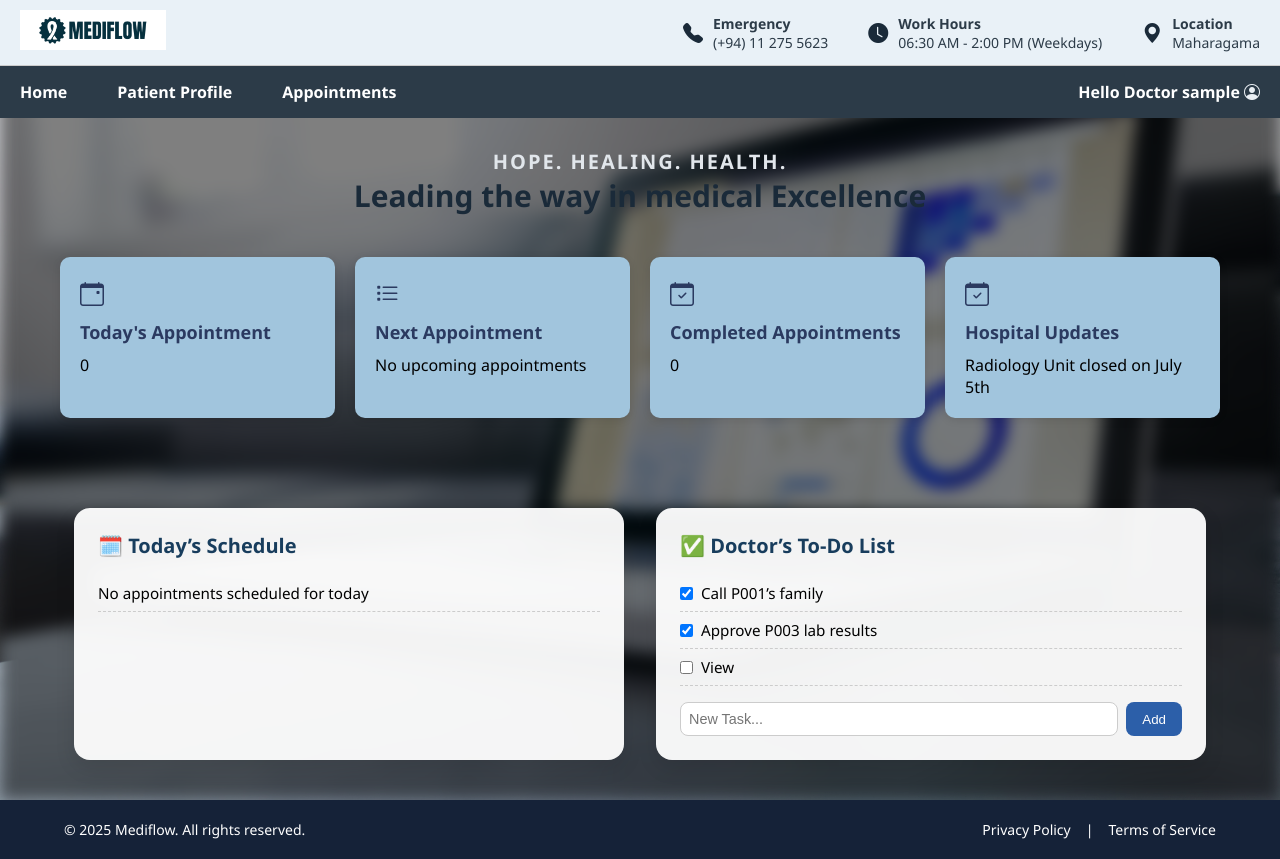
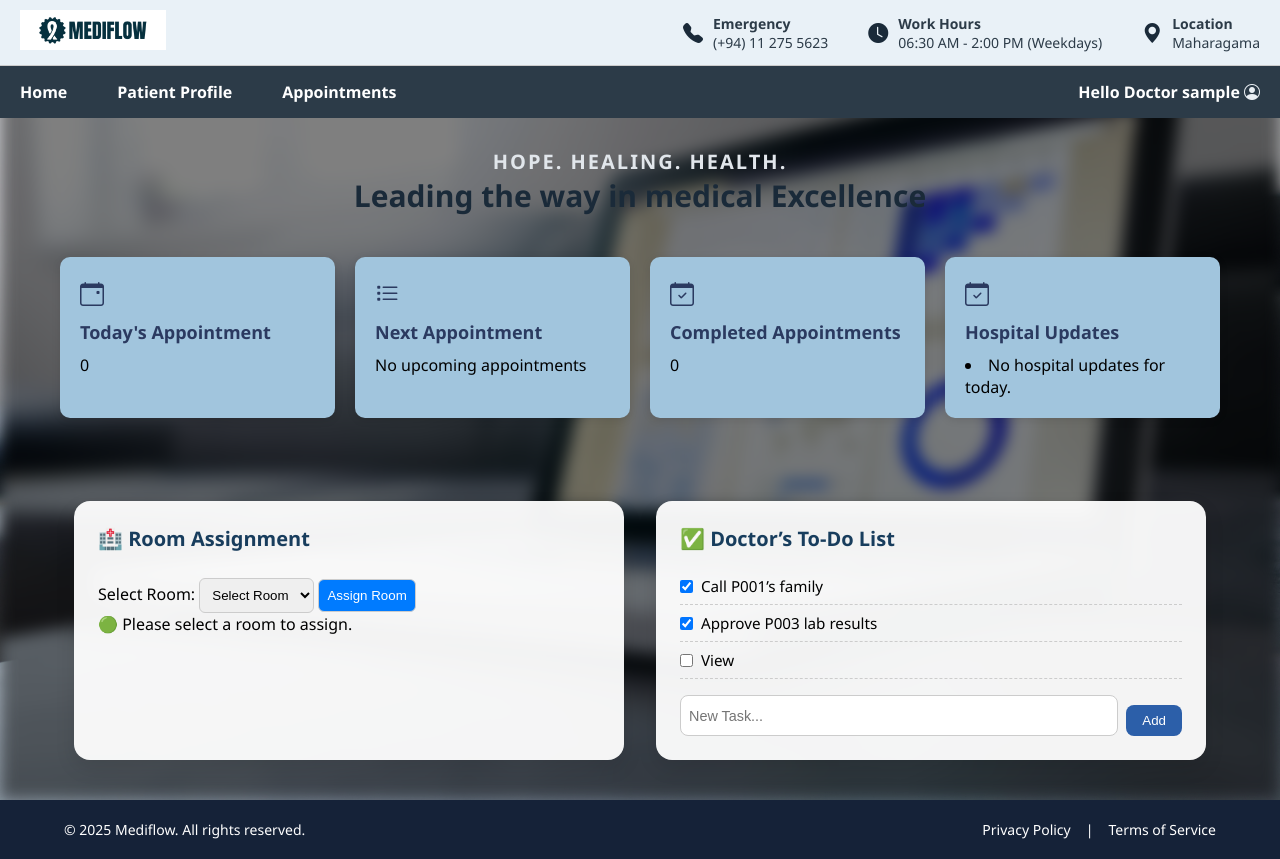
Before and after one commit to sakna1/medi_flow, a Flask app: page /doctor/dashboard in a window 1280 px wide. Run offline with Flask 3, Linux system fonts and the light colour scheme; the visitor is signed in with stand-in values (Sample User, id 1); data that the repository does not hold is empty.

Commit message:
feat: update doctor dashboard UI and database configuration
- Updated dashboard, profile, and room assignment scripts
- Modified doctor routes and styles
- Changed database connection URL

```diff
--- a/app/models/doctor_log.py
+++ b/app/models/doctor_log.py
@@ -5,7 +5,7 @@ class DoctorLog(db.Model):
     __tablename__ = "doctor_log"
 
     id = db.Column(db.Integer, primary_key=True)
-    log_date = db.Column(db.Date, nullable=False)
+    log_date = db.Column(db.Date, nullable=False, default=datetime.utcnow)
     doctor_id = db.Column(db.Integer, db.ForeignKey('user.id'), nullable=False)
     room_no = db.Column(db.String(10), nullable=False)
 
--- a/app/routes/doctor_routes.py
+++ b/app/routes/doctor_routes.py
@@ -2,7 +2,7 @@ from flask import Blueprint, render_template,jsonify,request,session
 from flask_login import login_required
 from flask_login import current_user
 from app import db
-from app.models import Patient , PatientLog ,PatientReport,DiseaseDesc
+from app.models import Patient , PatientLog ,PatientReport,DiseaseDesc,DoctorLog,HospitalNotification
 from datetime import datetime,date
 from flask import url_for, send_from_directory
 from sqlalchemy import cast, Date
@@ -201,3 +201,59 @@ def doctor_dash_schedule():
         })
 
     return jsonify(schedule)
+
+@doctor.route('/assign-room', methods=['POST'])
+def assign_room():
+    data = request.get_json()
+    doctor_id =current_user.id   # get logged in doctor id
+    room_no = data.get('room_no')
+
+    if not doctor_id or not room_no:
+        return jsonify({'success': False, 'message': 'Missing data'}), 400
+
+    # Check if room already assigned today
+    existing_room = DoctorLog.query.filter_by(log_date=datetime.utcnow().date(), room_no=room_no).first()
+    if existing_room:
+        return jsonify({'success': False, 'message': f'Room {room_no} already assigned!'}), 400
+
+    # Check if doctor already has a room today
+    existing_doctor_log = DoctorLog.query.filter_by(log_date=datetime.utcnow().date(), doctor_id=doctor_id).first()
+    if existing_doctor_log:
+        existing_doctor_log.room_no = room_no
+    else:
+        new_log = DoctorLog(log_date=datetime.utcnow().date(), doctor_id=doctor_id, room_no=room_no)
+        db.session.add(new_log)
+
+    db.session.commit()
+    return jsonify({'success': True, 'message': f'Room {room_no} assigned successfully'})
+
+@doctor.route('/get-assigned-room', methods=['GET'])
+def get_assigned_room():
+    from flask_login import current_user
+    from datetime import datetime
+
+    if not current_user.is_authenticated:
+        return jsonify({'success': False, 'message': 'User not logged in'}), 401
+
+    today = datetime.utcnow().date()
+    log = DoctorLog.query.filter_by(log_date=today, doctor_id=current_user.id).first()
+
+    if log:
+        return jsonify({'success': True, 'room_no': log.room_no})
+    else:
+        return jsonify({'success': False, 'room_no': None})
+
+@doctor.route('/hospital-updates', methods=["GET"])
+def hospital_updates():
+    today = date.today()
+    updates = (
+        HospitalNotification.query
+        .filter(db.func.date(HospitalNotification.notification_date) == today)
+        .filter_by(type="general")
+        .order_by(HospitalNotification.notification_date.desc())
+        .all()
+    )
+
+    return jsonify({
+        "updates": [u.updates for u in updates]
+    })
--- a/app/static/css/doctordashboard.css
+++ b/app/static/css/doctordashboard.css
@@ -590,3 +590,19 @@ body {
 .start-btn:hover {
   background-color: #2C3B48;
 }
+
+
+select, button {
+  margin-top: 10px;
+  padding: 8px;
+  border-radius: 6px;
+  border: 1px solid #ccc;
+}
+button {
+  background-color: #007bff;
+  color: white;
+  cursor: pointer;
+}
+button:hover {
+  background-color: #0056b3;
+}
--- a/app/static/js/doctorprofile.js
+++ b/app/static/js/doctorprofile.js
@@ -19,7 +19,7 @@ function loadDashboard() {
             document.getElementById("completedAppointments").textContent = data.completed_appointments;
 
             // Hospital updates
-            document.getElementById("hospitalUpdates").textContent = data.hospital_update;
+            //document.getElementById("hospitalUpdates").textContent = data.hospital_update;
         })
         .catch(error => console.error("Error loading dashboard:", error));
 }
--- /dev/null
+++ b/app/static/js/room_assign.js
@@ -0,0 +1,81 @@
+async function loadAssignedRoom() {
+  const statusMsg = document.getElementById("statusMsg");
+  const roomSelect = document.getElementById("roomSelect");
+  const assignBtn = document.getElementById("assignBtn");
+
+  try {
+    const res = await fetch("/get-assigned-room");
+    const data = await res.json();
+
+    if (data.success && data.room_no) {
+      roomSelect.value = data.room_no;
+      roomSelect.disabled = true;
+      assignBtn.disabled = true;
+      statusMsg.textContent = `✅ You already assigned Room ${data.room_no}`;
+      statusMsg.style.color = "green";
+    } else {
+      statusMsg.textContent = "🟢 Please select a room to assign.";
+      statusMsg.style.color = "black";
+    }
+  } catch (err) {
+    console.error(err);
+    statusMsg.textContent = "⚠️ Could not load room assignment.";
+    statusMsg.style.color = "red";
+  }
+}
+
+document.getElementById("assignBtn").addEventListener("click", async () => {
+  const room_no = document.getElementById("roomSelect").value;
+  const statusMsg = document.getElementById("statusMsg");
+
+  if (!room_no) {
+    statusMsg.textContent = "⚠️ Please select a room first!";
+    statusMsg.style.color = "red";
+    return;
+  }
+
+  try {
+    const res = await fetch("/assign-room", {
+      method: "POST",
+      headers: { "Content-Type": "application/json" },
+      body: JSON.stringify({ room_no }),
+    });
+    const data = await res.json();
+
+    if (data.success) {
+      statusMsg.textContent = "✅ " + data.message;
+      statusMsg.style.color = "green";
+      document.getElementById("roomSelect").disabled = true;
+      document.getElementById("assignBtn").disabled = true;
+    } else {
+      statusMsg.textContent = "❌ " + data.message;
+      statusMsg.style.color = "red";
+    }
+  } catch (err) {
+    console.error(err);
+    statusMsg.textContent = "⚠️ Something went wrong!";
+    statusMsg.style.color = "red";
+  }
+});
+
+// Run when page loads
+window.onload = loadAssignedRoom;
+
+document.addEventListener("DOMContentLoaded", () => {
+  const updatesEl = document.getElementById("hospitalUpdates");
+
+  fetch("/hospital-updates")
+    .then(res => res.json())
+    .then(data => {
+      if (data.updates.length > 0) {
+        // Replace <li> with actual updates
+        updatesEl.innerHTML = data.updates.map(u => `<li>${u}</li>`).join("");
+      } else {
+        updatesEl.innerHTML = "<li>No hospital updates for today.</li>";
+      }
+    })
+    .catch(err => {
+      console.error("Error loading updates:", err);
+      updatesEl.innerHTML = "<li>Failed to load updates.</li>";
+    });
+});
--- a/app/templates/doctor/dashboard.html
+++ b/app/templates/doctor/dashboard.html
@@ -92,18 +92,29 @@
     <div class="card">
       <div class="card-icon"><i class="bi bi-calendar-check"></i></div>
       <h3>Hospital Updates</h3>
-      <p id="hospitalUpdates">Loading...</p>
+      <p id="hospitalUpdates">--</p>
     </div>
   </div>
 </div>
 
 <div class="schedule-todo-section">
   <div class="schedule-card">
-    <h3>🗓️ Today’s Schedule</h3>
-    <ul id="doctorScheduleList">
+    <h3>🏥 Room Assignment</h3>
+      <div id="doctorRoomCard">
+        <label for="roomSelect">Select Room:</label>
+        <select id="roomSelect">
+            <option value="">Select Room</option>
+            <option value="101A">101A</option>
+            <option value="102A">102A</option>
+            <option value="103A">103A</option>
+            <option value="104A">104A</option>
+            <option value="105A">105A</option>
+        </select>
+        <button id="assignBtn">Assign Room</button>
+        <p id="statusMsg"></p>
+      </div>
+ </div>
 
-    </ul>
-  </div>
 
   <div class="todo-card">
     <h3>✅ Doctor’s To-Do List</h3>
@@ -138,6 +149,7 @@
 
   <!-- Scripts -->
   <script src="{{ url_for('static', filename='js/script.js') }}"></script>
+  <script src="{{ url_for('static', filename='js/room_assign.js') }}"></script>
   <script src="{{ url_for('static', filename='js/doctordashboard.js') }}"></script>
    <script src="{{ url_for('static', filename='js/doctorprofile.js') }}"></script>
 
```
Also changed, not shown: app/static/js/doctordashboard.js (line endings or trailing spaces).
